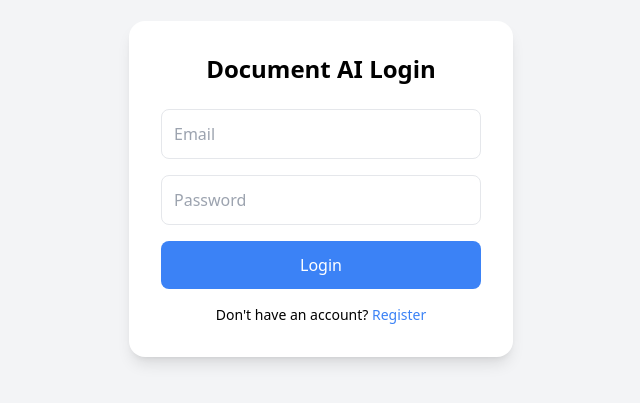
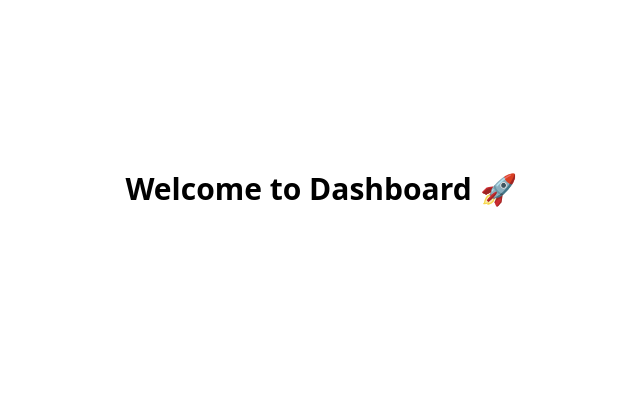
Before and after one commit to Harshada-Chavan22/Document_Ai, a React app in the folder frontend/: page /dashboard in a window 1280 px wide. Shown: the part 211-614 px from the top of the page, without its empty margins (319-959 px from the left). Built offline with nearby package versions, Linux system fonts and the light colour scheme; the HTML template or start-up script is replaced by a standard one.

Commit message:
Dashboard working

```diff
--- a/frontend/package.json
+++ b/frontend/package.json
@@ -13,7 +13,7 @@
     "axios": "^1.14.0",
     "react": "^19.2.4",
     "react-dom": "^19.2.4",
-    "react-router-dom": "^7.13.1"
+    "react-router-dom": "^7.14.0"
   },
   "devDependencies": {
     "@eslint/js": "^9.39.4",
--- a/frontend/src/App.jsx
+++ b/frontend/src/App.jsx
@@ -1,7 +1,16 @@
+import { BrowserRouter as Router, Routes, Route } from "react-router-dom";
 import Login from "./pages/Login";
+import Dashboard from "./pages/Dashboard";
 
 function App() {
-  return <Login />;
+  return (
+    <Router>
+      <Routes>
+        <Route path="/" element={<Login />} />
+        <Route path="/dashboard" element={<Dashboard />} />
+      </Routes>
+    </Router>
+  );
 }
 
 export default App;
--- /dev/null
+++ b/frontend/src/pages/Dashboard.jsx
@@ -0,0 +1,9 @@
+const Dashboard = () => {
+  return (
+    <div className="min-h-screen flex items-center justify-center">
+      <h1 className="text-3xl font-bold">Welcome to Dashboard 🚀</h1>
+    </div>
+  );
+};
+
+export default Dashboard;
--- a/frontend/src/pages/Login.jsx
+++ b/frontend/src/pages/Login.jsx
@@ -1,8 +1,12 @@
 import { useState } from "react";
-import axios from "axios"
+import axios from "axios";
+import { useNavigate } from "react-router-dom";
+
 const Login = () => {
   const [email, setEmail] = useState("");
   const [password, setPassword] = useState("");
+
+  const navigate = useNavigate(); // ✅ for navigation
 
   const handleLogin = async (e) => {
     e.preventDefault();
@@ -13,12 +17,17 @@ const Login = () => {
         password,
       });
 
-    console.log(res.data);
+      // ✅ store user data
+      localStorage.setItem("user", JSON.stringify(res.data));
 
-    alert("Login successfull✅");
+      alert("Login successful ✅");
+
+      // ✅ redirect to dashboard
+      navigate("/dashboard");
+
     } catch (err) {
       console.error(err);
-    alert("Login failed❌");
+      alert("Login failed ❌");
     }
   };
 
@@ -36,6 +45,7 @@ const Login = () => {
             className="w-full p-3 border rounded-lg focus:outline-none focus:ring-2 focus:ring-blue-400"
             value={email}
             onChange={(e) => setEmail(e.target.value)}
+            required
           />
 
           <input
@@ -44,6 +54,7 @@ const Login = () => {
             className="w-full p-3 border rounded-lg focus:outline-none focus:ring-2 focus:ring-blue-400"
             value={password}
             onChange={(e) => setPassword(e.target.value)}
+            required
           />
 
           <button
@@ -55,7 +66,10 @@ const Login = () => {
         </form>
 
         <p className="text-sm text-center mt-4">
-          Don't have an account? <span className="text-blue-500 cursor-pointer">Register</span>
+          Don't have an account?{" "}
+          <span className="text-blue-500 cursor-pointer">
+            Register
+          </span>
         </p>
       </div>
     </div>
```
Also changed, not shown: 1 other file (tests, documents, lock files or other folders). Lines whose indentation alone changed are shown as unchanged.
